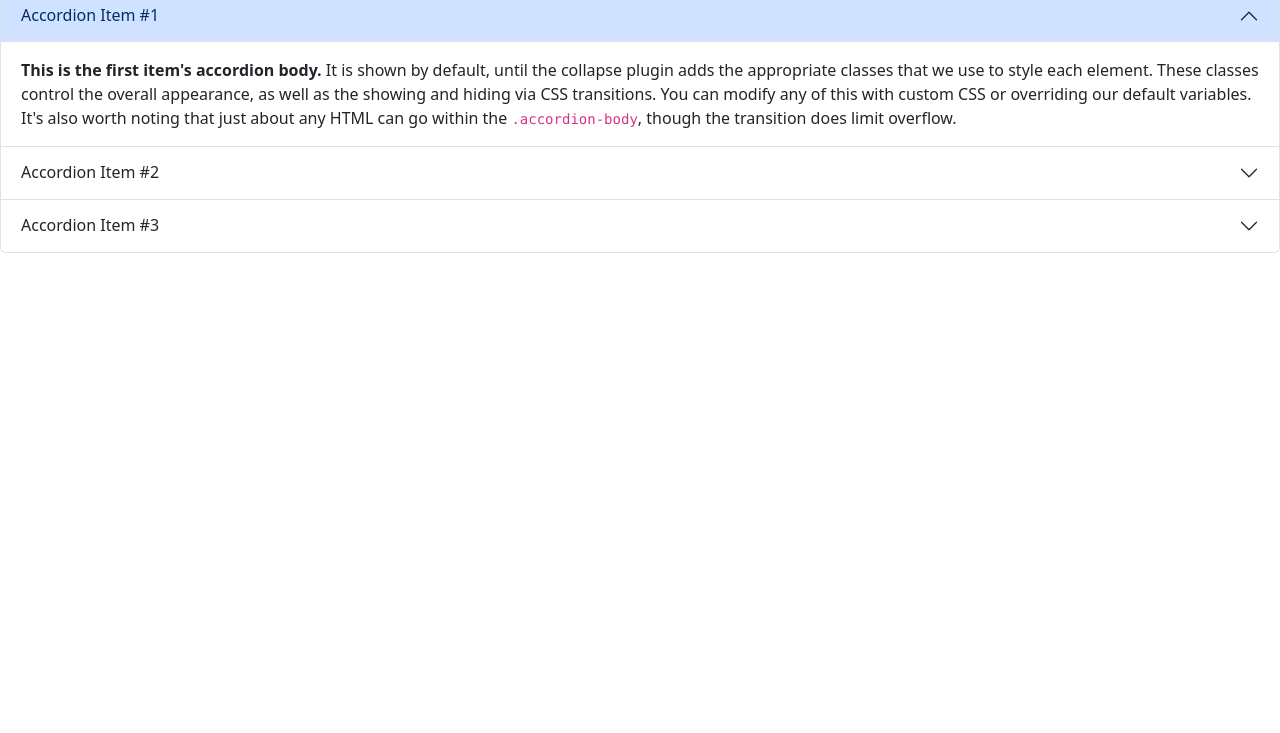
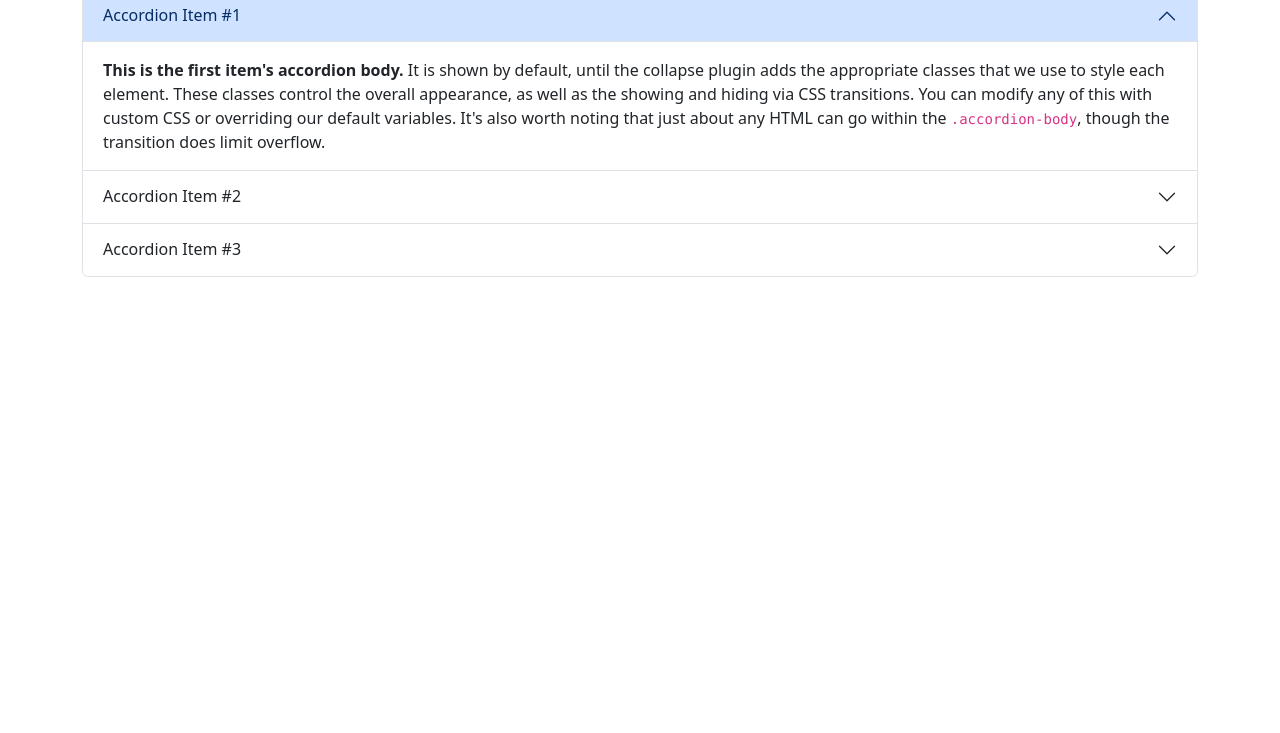
Before and after one commit to roshan-rai/4013-homework-1, a plain HTML site: page index.html in a window 1280 px wide. Shown: the part 67-800 px from the top of the page. Drawn offline with nearby package versions, Linux system fonts and the light colour scheme.

Commit message:
Update index.html
container/containers

```diff
--- a/index.html
+++ b/index.html
@@ -7,6 +7,7 @@
     <link href="https://cdn.jsdelivr.net/npm/bootstrap@5.3.1/dist/css/bootstrap.min.css" rel="stylesheet" integrity="sha384-4bw+/aepP/YC94hEpVNVgiZdgIC5+VKNBQNGCHeKRQN+PtmoHDEXuppvnDJzQIu9" crossorigin="anonymous">
   </head>
   <body>
+    <div class=container>
     <h1>Hello, world!</h1>
     <div class="accordion" id="accordionExample">
   <div class="accordion-item">
@@ -48,4 +49,5 @@
 </div>
     <script src="https://cdn.jsdelivr.net/npm/bootstrap@5.3.1/dist/js/bootstrap.bundle.min.js" integrity="sha384-HwwvtgBNo3bZJJLYd8oVXjrBZt8cqVSpeBNS5n7C8IVInixGAoxmnlMuBnhbgrkm" crossorigin="anonymous"></script>
   </body>
+  </div>
 </html>
```
